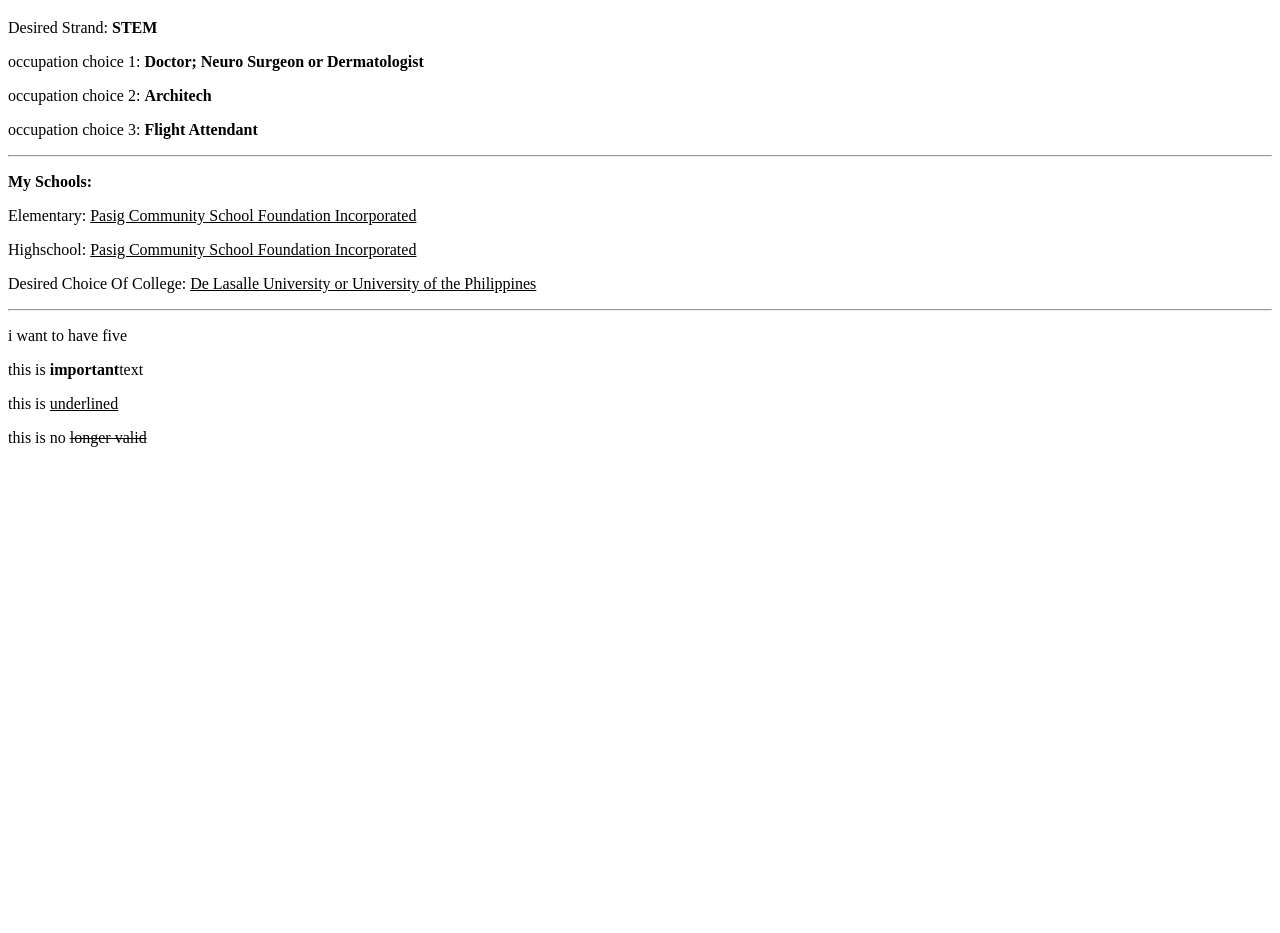
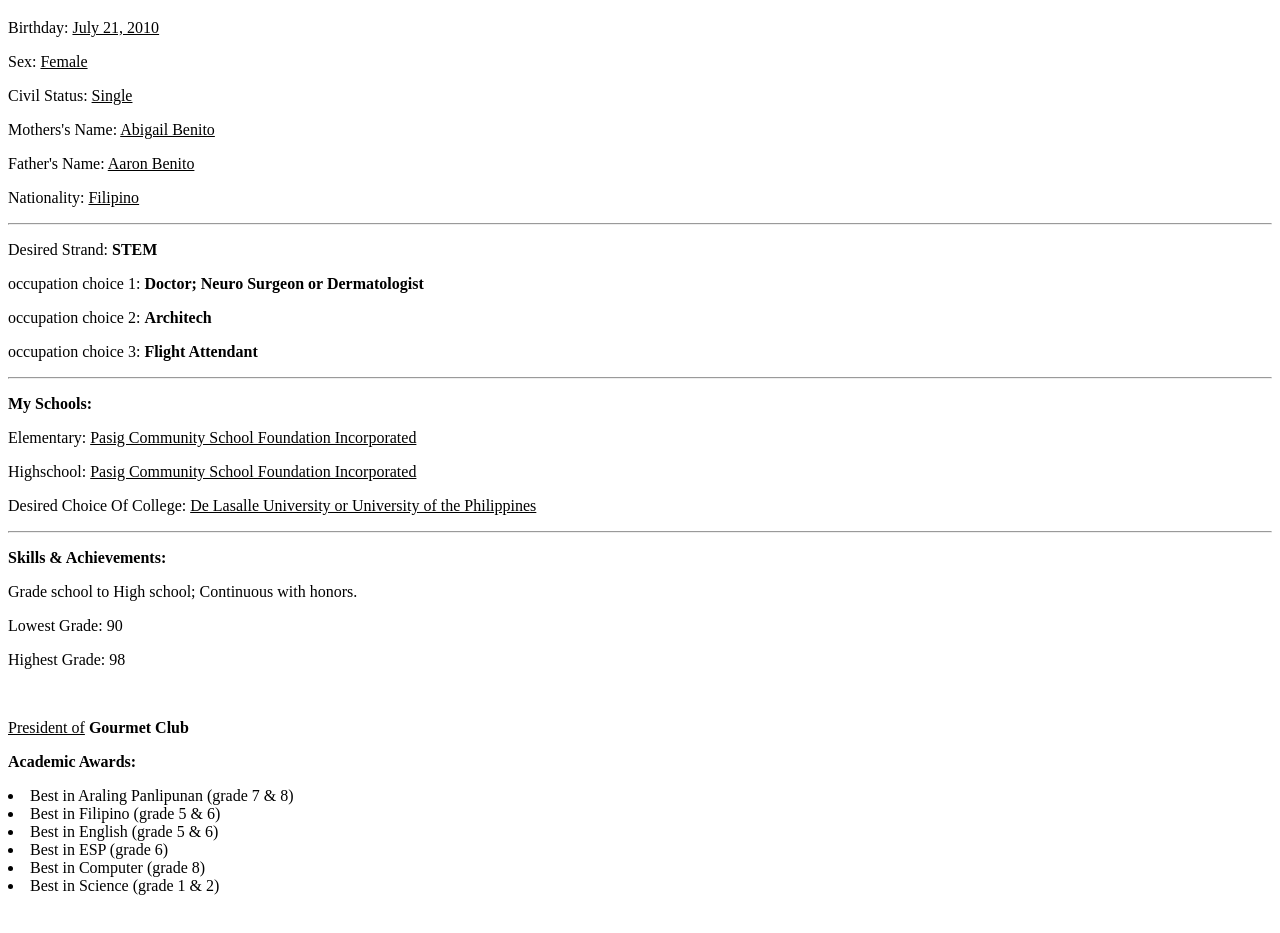
Before and after one commit to Sandrapcsfi/my_first_html, a plain HTML site: page index.html in a window 1280 px wide. Shown: the part 229-1162 px from the top of the page. Before the commit the page ends 880 px from the top, so only its background shows below. Drawn offline with Linux system fonts and the light colour scheme.

Commit message:
Update index.html

```diff
--- a/index.html
+++ b/index.html
@@ -11,26 +11,47 @@
     <h3>NAME: <u>ALESSANDRA BENITO</u></h3>
     <h4>ADDRESS: <u>170 Dr. Pilapil Street San Miguel Pasig City</u></h4>
     <h5>NUMBER: <u>09270475780</u></h5>
+    <p>Birthday: <u>July 21, 2010</u></p>
+    <p>Sex: <u>Female</u></p>
+    <p>Civil Status: <u>Single</u></p>
+    <p>Mothers's Name: <u>Abigail Benito</u></p>
+    <p>Father's Name: <u>Aaron Benito</u></p>
+    <p>Nationality: <u>Filipino</u></p>
+
+<hr>
 
     <p>Desired Strand: <strong>STEM</strong></p>
   <p>occupation choice 1: <strong>Doctor; Neuro Surgeon or Dermatologist </strong></p>
   <P>occupation choice 2: <strong>Architech</strong></P>
   <p>occupation choice 3: <strong>Flight Attendant</strong></p>
+
 <hr>
+
   <p><strong>My Schools:</strong></p>
   <p>Elementary: <u>Pasig Community School Foundation Incorporated</u></p>
   <p>Highschool: <u>Pasig Community School Foundation Incorporated</u></p>
   <p>Desired Choice Of College: <u>De Lasalle University or University of the Philippines</u></p>
 
-
 <hr>
 
-<p>i want to have five &nbsp;&nbsp;&nbsp;&nbsp;&nbsp;</p>
+<p><strong>Skills & Achievements:</strong></p>
+<p>Grade school to High school; Continuous with honors.</p>
+<p>Lowest Grade: 90</p>
+<p>Highest Grade: 98</p>
+<br>
+<p><u>President of</u> <strong>Gourmet Club</strong></p>
+<p></p>
 
-<p>this is <strong>important</strong>text</p>
-<p>this is <u>underlined</u></p>
-<p>this is no <s>longer valid</s></p>
-<p></p>
+<p><strong>Academic Awards:</strong></p>
+<li>Best in Araling Panlipunan (grade 7 & 8)</li>
+<li> Best in Filipino (grade 5 & 6)</li>
+<li> Best in English (grade 5 & 6)</li>
+<li> Best in ESP (grade 6)</li>
+<li> Best in Computer (grade 8)</li>
+<li> Best in Science (grade 1 & 2) </li>
+
+<p><strong></strong></p>
+
 
 <br><br><br><br><br><br><br><br><br><br>
 </body>
```
